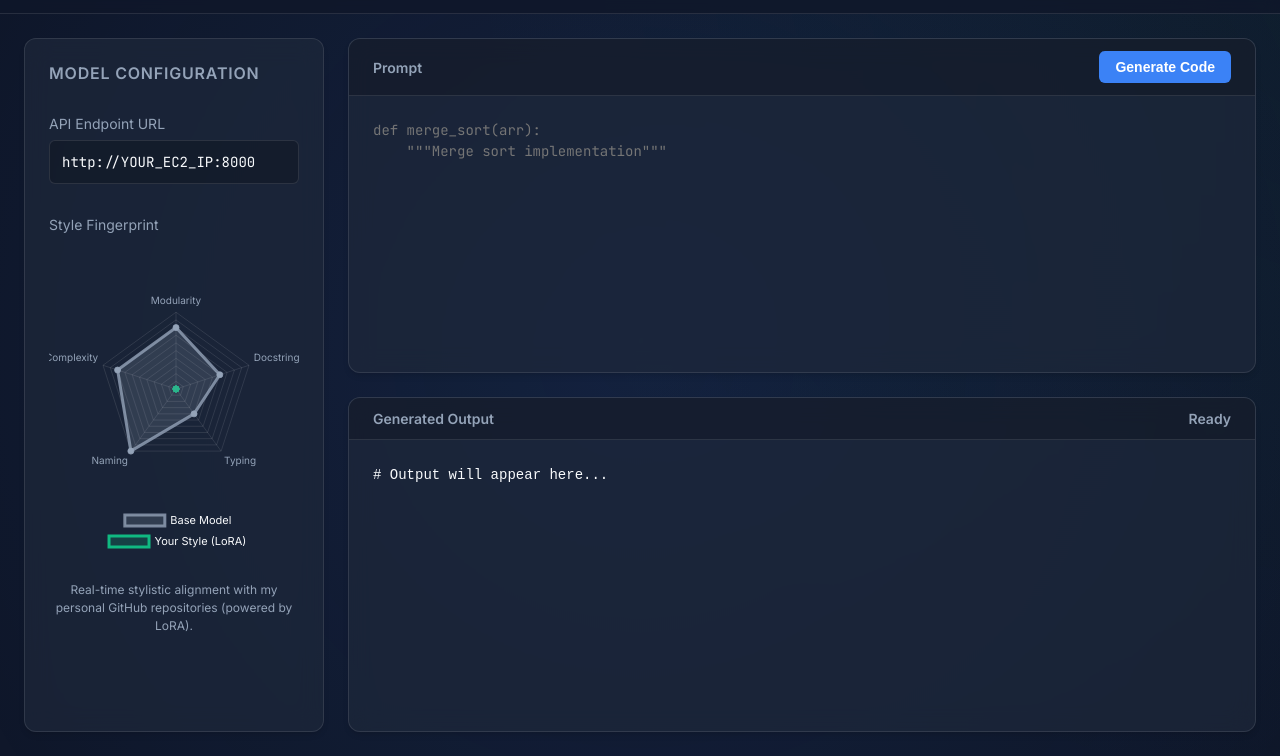
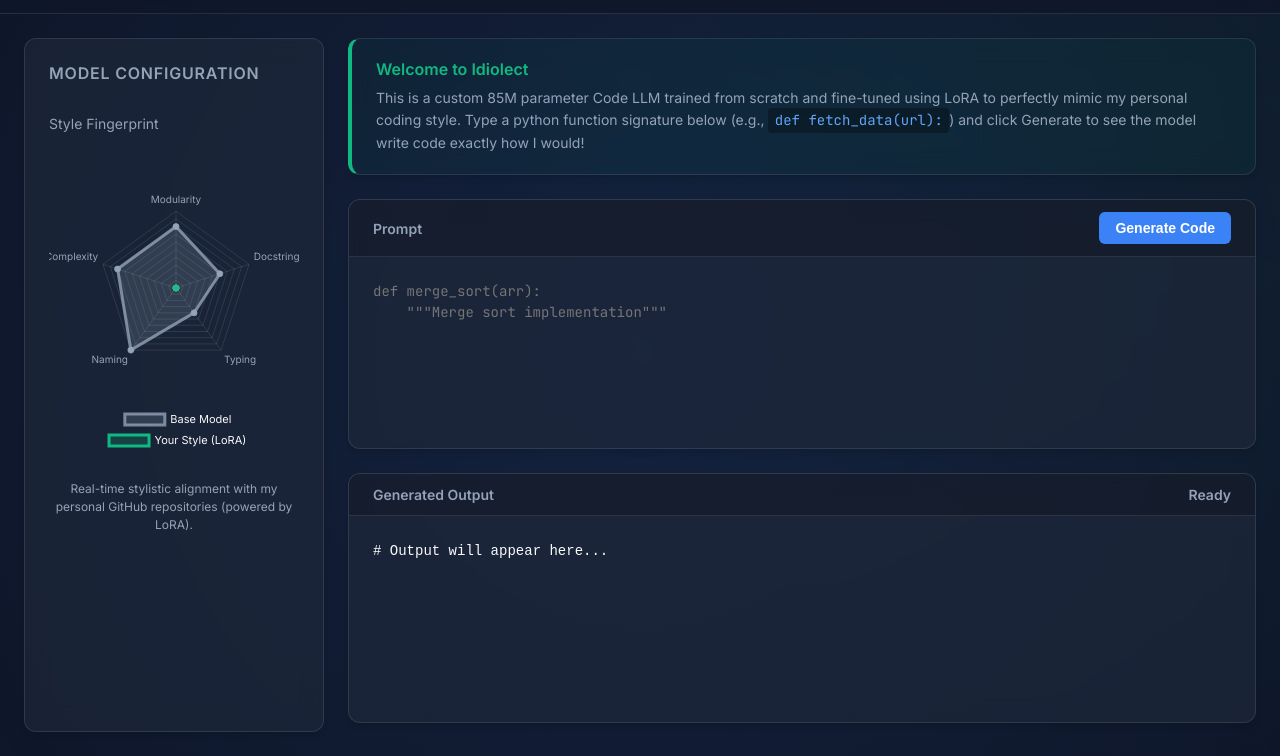
Before and after one commit to 8Dis-like/idiolect, a plain HTML site: page frontend/index.html in a window 1280 px wide. Shown: the part 44-800 px from the top of the page. Drawn offline with nearby package versions, Linux system fonts and the light colour scheme.

Commit message:
style: remove api url input and add intro guide

```diff
--- a/frontend/app.js
+++ b/frontend/app.js
@@ -47,7 +47,6 @@ function initChart() {
 }
 
 // DOM Elements
-const apiUrlInput = document.getElementById('api-url');
 const promptInput = document.getElementById('prompt-input');
 const generateBtn = document.getElementById('generate-btn');
 const codeOutput = document.getElementById('code-output');
@@ -60,11 +59,7 @@ function setStatus(text, className) {
 
 async function handleGenerate() {
     const prompt = promptInput.value.trim();
-    // Default to the Vercel proxy endpoint if no specific IP is provided
-    let apiUrl = apiUrlInput.value.trim().replace(/\/$/, "");
-    if (apiUrl === "http://YOUR_EC2_IP:8000" || apiUrl === "") {
-        apiUrl = "/api";
-    }
+    const apiUrl = "/api";
 
     if (!prompt) return;
 
--- a/frontend/index.html
+++ b/frontend/index.html
@@ -29,10 +29,6 @@
         <!-- Configuration Panel -->
         <aside class="sidebar glass-panel">
             <h2>Model Configuration</h2>
-            <div class="config-group">
-                <label for="api-url">API Endpoint URL</label>
-                <input type="text" id="api-url" value="http://YOUR_EC2_IP:8000" placeholder="e.g., http://3.215.181.105:8000">
-            </div>
 
             <div class="config-group">
                 <label>Style Fingerprint</label>
@@ -45,6 +41,11 @@
 
         <!-- Generation Panel -->
         <section class="main-panel">
+            <div class="intro-box glass-panel">
+                <h3>Welcome to Idiolect</h3>
+                <p>This is a custom 85M parameter Code LLM trained from scratch and fine-tuned using LoRA to perfectly mimic my personal coding style. Type a python function signature below (e.g., <code>def fetch_data(url):</code>) and click Generate to see the model write code exactly how I would!</p>
+            </div>
+
             <div class="editor-container glass-panel">
                 <div class="editor-header">
                     <span>Prompt</span>
--- a/frontend/style.css
+++ b/frontend/style.css
@@ -161,15 +161,42 @@ body {
 
 /* Main Panel */
 .main-panel {
-    display: grid;
-    grid-template-rows: 1fr 1fr;
+    display: flex;
+    flex-direction: column;
     gap: 1.5rem;
+}
+
+.intro-box {
+    padding: 1.25rem 1.5rem;
+    background: rgba(16, 185, 129, 0.05);
+    border-left: 4px solid var(--accent);
+}
+
+.intro-box h3 {
+    font-size: 1rem;
+    color: var(--accent);
+    margin-bottom: 0.5rem;
+}
+
+.intro-box p {
+    font-size: 0.875rem;
+    line-height: 1.6;
+    color: var(--text-muted);
+}
+
+.intro-box code {
+    background: rgba(0, 0, 0, 0.3);
+    padding: 0.2rem 0.4rem;
+    border-radius: 4px;
+    font-family: 'JetBrains Mono', monospace;
+    color: #60a5fa;
 }
 
 .editor-container {
     display: flex;
     flex-direction: column;
     overflow: hidden;
+    min-height: 250px;
 }
 
 .editor-header {
```
